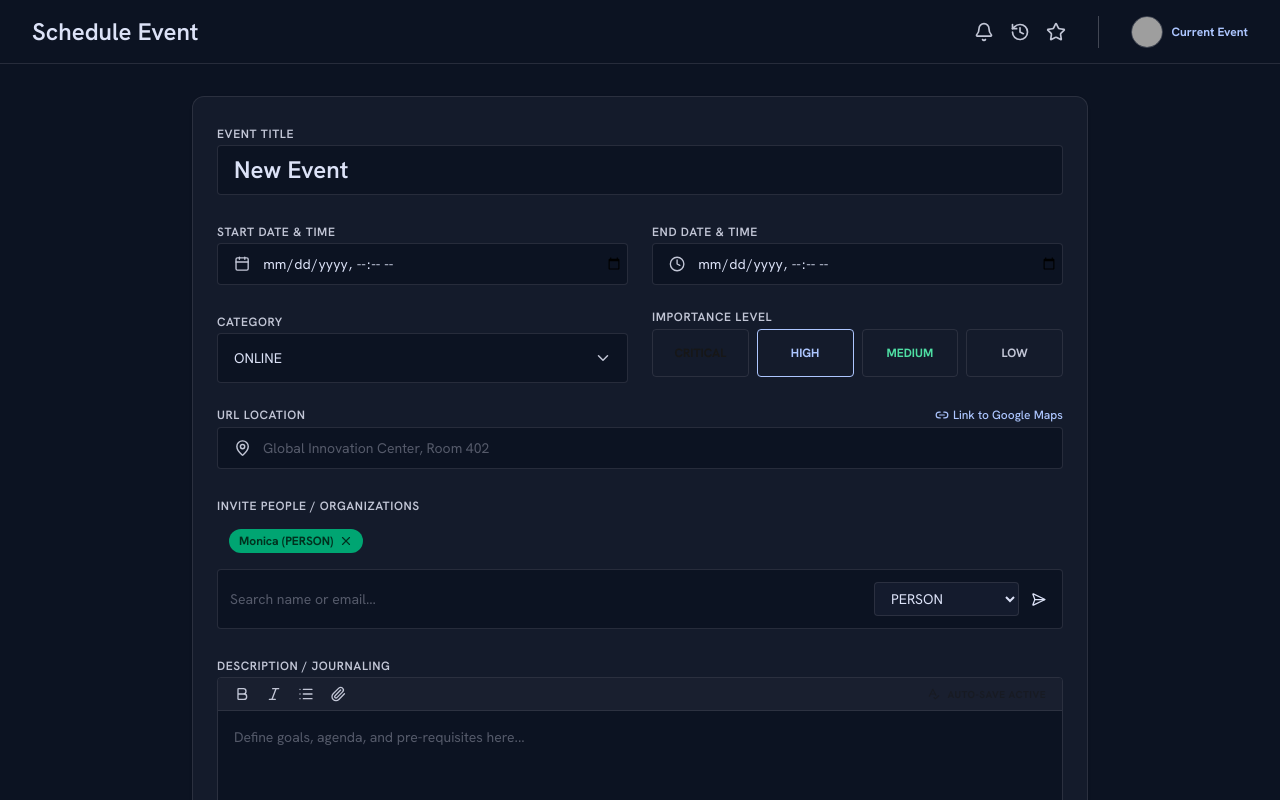
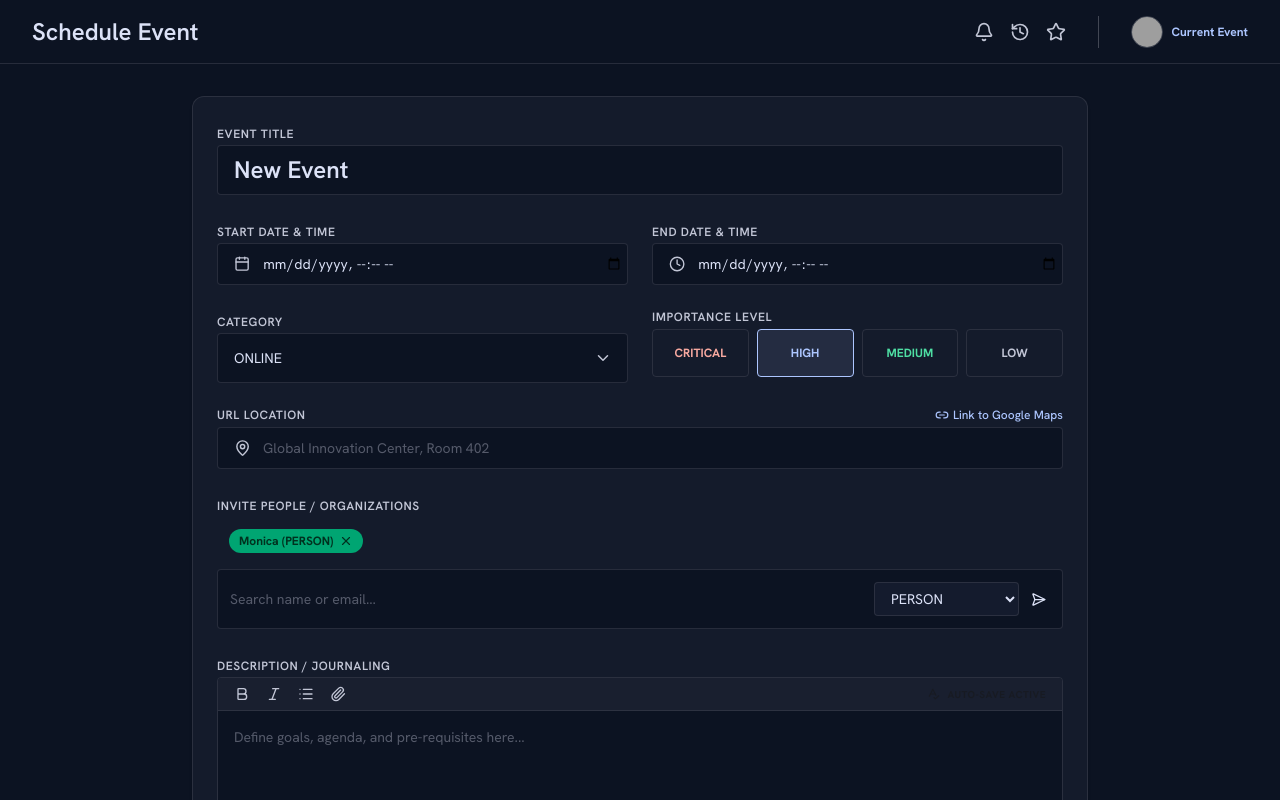
Before and after one commit to sayid-alt/greetpin-frontend, a Next.js app: page /schedule in a window 1280 px wide. Shown: the top 800 px of the page. Built offline with nearby package versions, Linux system fonts and the light colour scheme; grey boxes are pictures that could not be loaded.

Commit message:
Fix: Bug on importanceLevel color option

```diff
--- a/app/schedule/ButtonImportanceLevel.tsx
+++ b/app/schedule/ButtonImportanceLevel.tsx
@@ -1,33 +1,34 @@
 import React from 'react';
 
 interface ButtonImportanceLevelProps {
-    opt: Record<string, string>;
-    importance: string,
+    // Highly recommended to type this strictly instead of Record<string, string>
+    opt: { value: string; label: string; color: string };
+    importance: string;
     onChange: React.ChangeEventHandler<HTMLInputElement>;
 }
 
-const ButtonImportanceLevel = ({opt, importance, onChange}: ButtonImportanceLevelProps) => {
+const ButtonImportanceLevel = ({ opt, importance, onChange }: ButtonImportanceLevelProps) => {
     const isChecked = importance === opt.value;
 
-    // Dynamic style strings tailored to your custom colors
-    const activeClass = `bg-[${opt.color}]/10 border-[${opt.color}] text-[${opt.color}]`;
-    const inactiveClass = `border-[#424754]/50 text-[${opt.color}] hover:bg-[${opt.color}]/5`;
-
+    // We use standard Tailwind for structure, but handle the custom colors via inline styles
     return (
         <label
-        key={opt.value}
-        className={`flex-1 flex items-center justify-center rounded border text-xs font-bold py-2 transition-colors uppercase cursor-pointer select-none ${
-            isChecked ? activeClass : inactiveClass
-        }`}
+            className={`flex-1 flex items-center justify-center rounded border text-xs font-bold py-2 transition-colors uppercase cursor-pointer select-none`}
+            style={{
+                // Active state uses the custom color for border, text, and an alpha-adjusted background
+                // Inactive state uses a default dark border, but still styles the text color
+                borderColor: isChecked ? opt.color : '#42475480', // #424754/50 in hex format
+                color: opt.color,
+                backgroundColor: isChecked ? `${opt.color}1a` : 'transparent', // 1a adds ~10% opacity in hex
+            }}
         >
-            {/* Visually hidden radio input for accessibility */}
             <input
                 type="radio"
                 name="importanceLevel"
                 value={opt.value}
                 checked={isChecked}
                 onChange={onChange}
-                className="sr-only" // Tailwind class to hide visually but keep accessible
+                className="sr-only"
             />
             {opt.label}
         </label>
--- a/app/schedule/page.tsx
+++ b/app/schedule/page.tsx
@@ -37,7 +37,7 @@ export default function ScheduleEventPage() {
     const [importance, setImportance] = useState("HIGH");
 
     const options = [
-        { value: 'CRITICAL', label: 'Critical', color: '#ffb4ab' },
+        { value: 'CRITICAL', label: 'Critical', color: '#f8a9a0' },
         { value: 'HIGH', label: 'High', color: '#adc6ff' },
         { value: 'MEDIUM', label: 'Medium', color: '#4edea3' },
         { value: 'LOW', label: 'Low', color: '#c2c6d6' },
```
